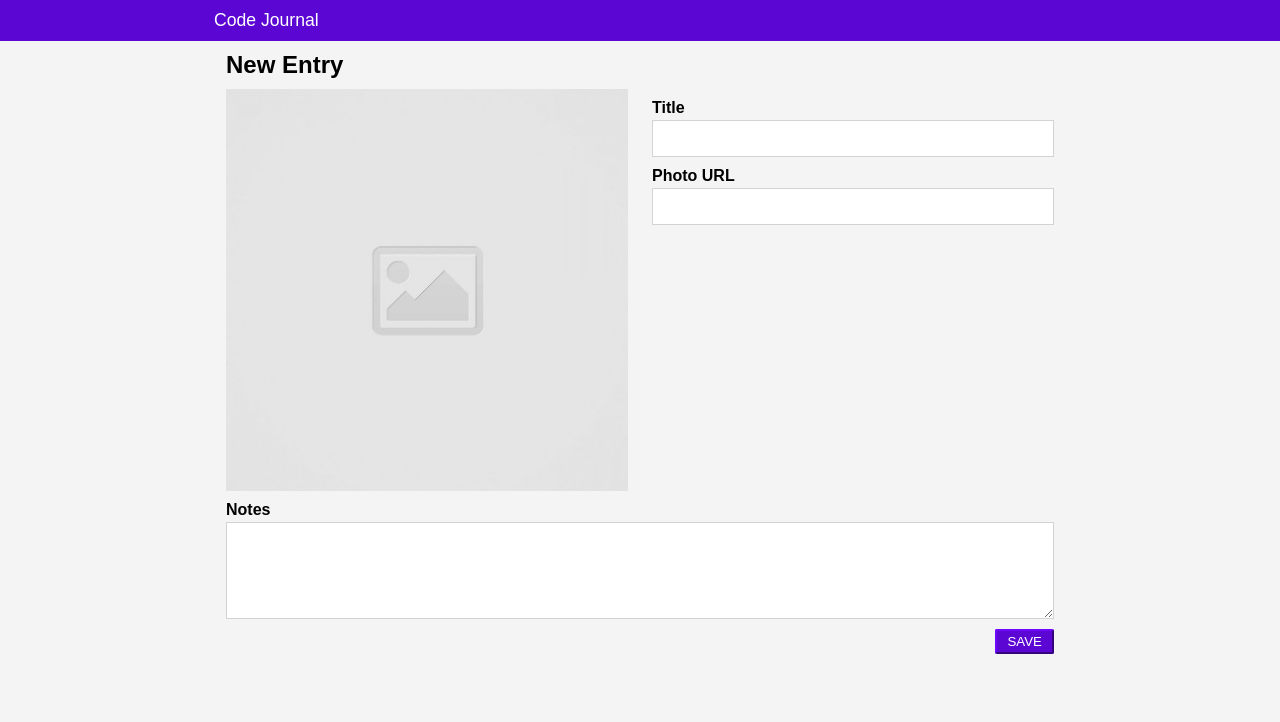
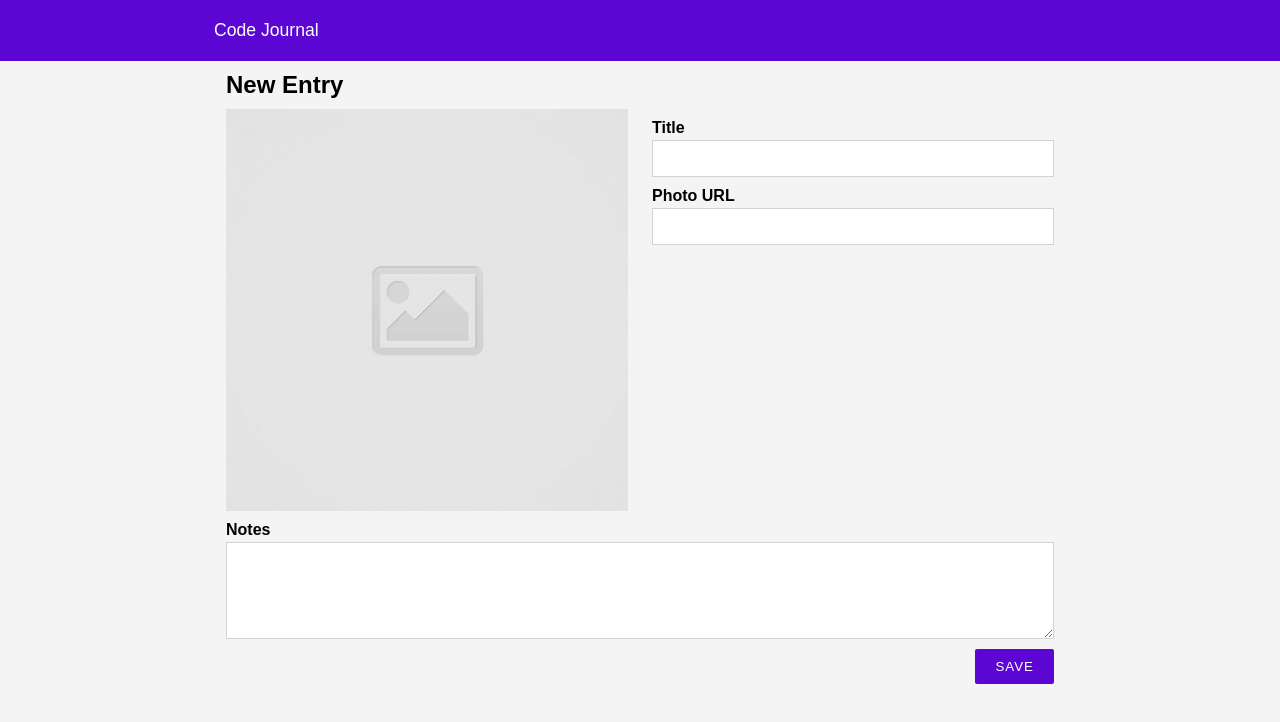
Before and after one commit to yuliia-p/Code-Journal, a website: page index.html in a window 1280 px wide. Drawn offline with Linux system fonts and the light colour scheme.

Commit message:
issue-1-create-an-entry

```diff
--- a/css/styles.css
+++ b/css/styles.css
@@ -14,7 +14,7 @@ h1 {
 }
 
 h2 {
-  padding: 10px 0;
+  padding: 20px 0;
   font-weight: 100;
   font-size: 1.1rem;
   margin: 0;
@@ -36,10 +36,6 @@ label {
 
 .photo {
   width: 100%;
-
-  /* object-fit: cover; */
-
-  /* max-height: 300px; */
 }
 
 .input-slyle {
@@ -55,9 +51,10 @@ label {
 button {
   text-transform: uppercase;
   border-radius: 2px;
-  border-color: rgb(91, 6, 210);
-  padding: 3px 10px;
+  border: none;
+  padding: 10px 20px;
   margin-top: 10px;
+  letter-spacing: 1px;
 }
 
 .button {
--- a/js/main.js
+++ b/js/main.js
@@ -23,5 +23,3 @@ function formSubmit(event) {
   elEntryForm.reset();
 
 }
-
-// var entries = [];
```
